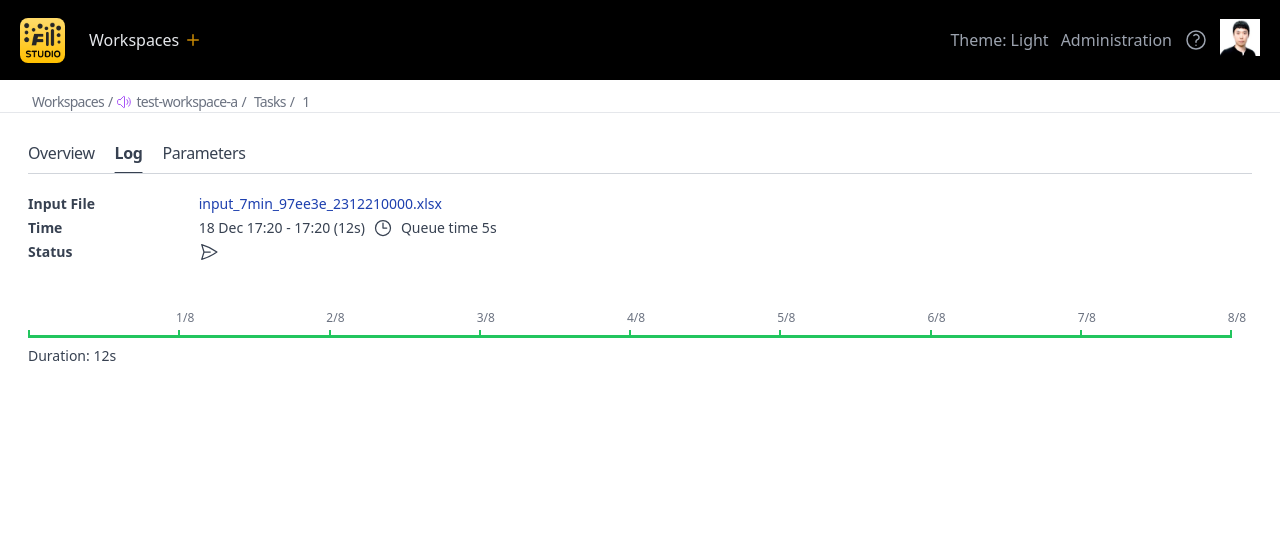
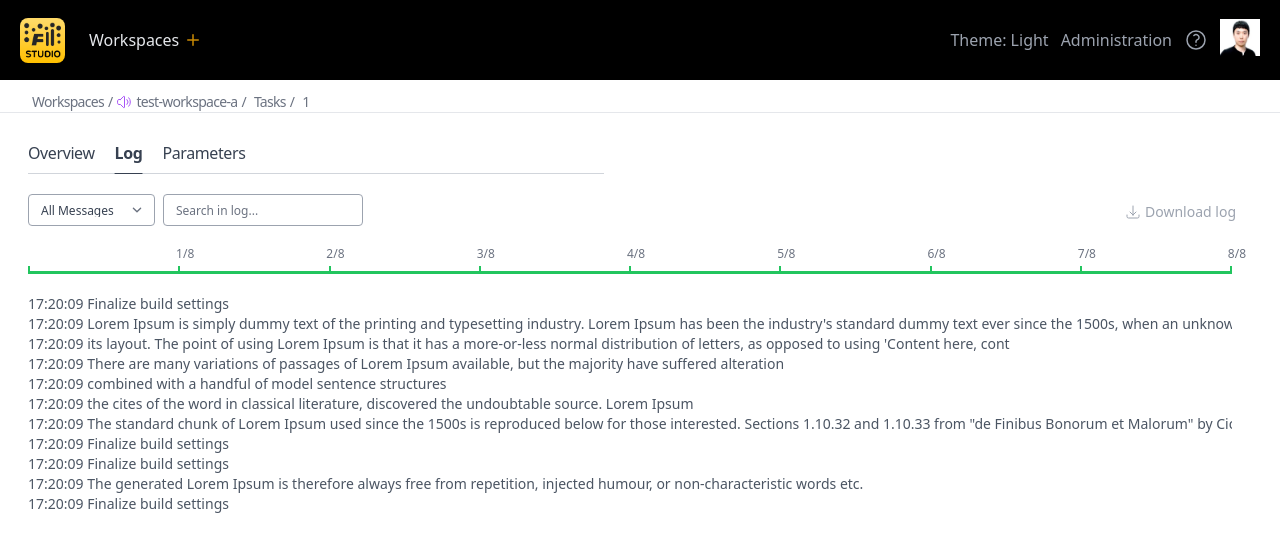
Before and after one commit to u7min/ai-portal-sb, a Next.js app: page /translations/1/tasks/1 in a window 1280 px wide. Both pictures are taken after a click on the element "Log". Shown: the top 552 px of the page. Built offline with nearby package versions, Linux system fonts and the light colour scheme.

Commit message:
Task 화면 UI 업그레이드

```diff
--- /dev/null
+++ b/components/svgs/svg-download.tsx
@@ -0,0 +1,23 @@
+import React from 'react';
+import { cls } from '@libs/client/utils';
+
+const SvgDownload = ({ className }: SvgProps) => {
+  return (
+    <svg
+      xmlns="http://www.w3.org/2000/svg"
+      fill="none"
+      viewBox="0 0 24 24"
+      strokeWidth="1.5"
+      stroke="currentColor"
+      className={cls(className ? className : 'w-5 h-5')}
+    >
+      <path
+        strokeLinecap="round"
+        strokeLinejoin="round"
+        d="M3 16.5v2.25A2.25 2.25 0 0 0 5.25 21h13.5A2.25 2.25 0 0 0 21 18.75V16.5M16.5 12 12 16.5m0 0L7.5 12m4.5 4.5V3"
+      />
+    </svg>
+  );
+};
+
+export default SvgDownload;
--- a/pages/translations/[id]/tasks/[taskId].tsx
+++ b/pages/translations/[id]/tasks/[taskId].tsx
@@ -16,6 +16,7 @@ import { TranslationTaskStatus } from '@components/status';
 import SvgFailed from '@components/svgs/svg-failed';
 import SvgCanceled from '@components/svgs/svg-canceled';
 import SvgAirplane from '@components/svgs/svg-airplane';
+import SvgDownload from '@components/svgs/svg-download';
 
 type TabType = 'overview' | 'log' | 'parameters';
 type StatusType = 'all' | 'loading' | 'success' | 'failed' | 'canceled';
@@ -39,7 +40,7 @@ const Task: NextPage = () => {
     return (
       <div
         className={cls(
-          tab === currentTab ? 'underline underline-offset-[13px] font-semibold' : '',
+          tab === currentTab ? 'z-10 underline underline-offset-[13.5px] font-semibold' : '',
           'cursor-pointer hover:text-pink-600',
         )}
         onClick={() => setTab(currentTab)}
@@ -110,14 +111,17 @@ const Task: NextPage = () => {
           </div>
         )}
       </div>
-      <div className="p-7 divide-y space-y-2 divide-gray-300 overflow-x-scroll">
+      <div className="p-7 space-y-2 overflow-x-scroll">
         <div className="max-w-lg flex flex-row space-x-5 items-center tracking-tight whitespace-nowrap">
           <TabItem currentTab="overview" title="Overview" />
           <TabItem currentTab="log" title="Log" />
           <TabItem currentTab="parameters" title="Parameters" />
         </div>
+        {tab === 'overview' && (
+          <div>
+            <div className="max-w-xl border-t border-gray-300" />
             <div className="pt-5 flex flex-col space-y-10">
-          <div className="max-w-lg whitespace-nowrap space-y-1 text-sm">
+              <div className="max-w-xl whitespace-nowrap space-y-1 text-sm">
                 <div className="flex flex-row items-center">
                   <div className="w-1/3 font-semibold">Input File</div>
                   <div className="w-2/3">
@@ -180,6 +184,139 @@ const Task: NextPage = () => {
               </div>
             </div>
           </div>
+        )}
+        {tab === 'log' && (
+          <div>
+            <div className="max-w-xl border-t border-gray-300" />
+            <div className="pt-5 flex flex-col space-y-10">
+              <div className="border-gray-300 whitespace-nowrap space-y-1 text-sm flex flex-row items-center justify-between pr-4">
+                <div className="flex flex-row items-center space-x-2">
+                  <select className="h-8 text-xs rounded border-gray-400">
+                    <option>All Messages</option>
+                    <option>Errors</option>
+                    <option>Info</option>
+                    <option>Debug</option>
+                  </select>
+                  <input
+                    type="text"
+                    className="rounded text-xs h-8 border-gray-400"
+                    placeholder="Search in log..."
+                  />
+                </div>
+                <div className="text-gray-400">
+                  <div className="flex flex-row items-center space-x-1">
+                    <SvgDownload className="h-4 w-4" />
+                    <span>Download log</span>
+                  </div>
+                </div>
+              </div>
+              <div className="pr-5 w-full flex flex-col">
+                <div className="flex flex-row h-2 text-xs text-green-700">
+                  {[
+                    { step: 1, name: 'download_input_file' },
+                    { step: 2, name: 'load_json' },
+                    { step: 3, name: 'get_sentence_list' },
+                    { step: 4, name: 'make_src_to_tag' },
+                    { step: 5, name: 'mamt_task1' },
+                    { step: 6, name: 'preprocessing' },
+                    { step: 7, name: 'google_translation' },
+                    { step: 8, name: 'upload_output_file' },
+                  ].map((s, index) => (
+                    <div
+                      key={index}
+                      className="relative w-full border-l-2 border-b-[3.2px] border-green-500 last:border-r-2 hover:border-b-8 cursor-pointer group"
+                    >
+                      <span className="visible absolute -top-5 -right-4 text-gray-500 font-thin group-hover:invisible">
+                        {s.step}/8
+                      </span>
+                      <span className="invisible absolute -top-5 -left-1 bg-white group-hover:visible whitespace-nowrap">
+                        Step {s.step}/8: {s.name}
+                      </span>
+                    </div>
+                  ))}
+                </div>
+                <div className="text-gray-600 text-sm pt-5 whitespace-nowrap overflow-x-auto">
+                  <div className="">17:20:09 Finalize build settings</div>
+                  <div className="">
+                    17:20:09 Lorem Ipsum is simply dummy text of the printing and typesetting
+                    industry. Lorem Ipsum has been the industry's standard dummy text ever since the
+                    1500s, when an unknown printer took a galley of type and scrambled
+                  </div>
+                  <div className="">
+                    17:20:09 its layout. The point of using Lorem Ipsum is that it has a
+                    more-or-less normal distribution of letters, as opposed to using 'Content here,
+                    cont
+                  </div>
+                  <div className="">
+                    17:20:09 There are many variations of passages of Lorem Ipsum available, but the
+                    majority have suffered alteration
+                  </div>
+                  <div className="">
+                    17:20:09 combined with a handful of model sentence structures
+                  </div>
+                  <div className="">
+                    17:20:09 the cites of the word in classical literature, discovered the
+                    undoubtable source. Lorem Ipsum
+                  </div>
+                  <div className="">
+                    17:20:09 The standard chunk of Lorem Ipsum used since the 1500s is reproduced
+                    below for those interested. Sections 1.10.32 and 1.10.33 from "de Finibus
+                    Bonorum et Malorum" by Cicero are also reproduced
+                  </div>
+                  <div className="">17:20:09 Finalize build settings</div>
+                  <div className="">17:20:09 Finalize build settings</div>
+                  <div className="">
+                    17:20:09 The generated Lorem Ipsum is therefore always free from repetition,
+                    injected humour, or non-characteristic words etc.
+                  </div>
+                  <div className="">17:20:09 Finalize build settings</div>
+                </div>
+              </div>
+            </div>
+          </div>
+        )}
+        {tab === 'parameters' && (
+          <div>
+            <div className="max-w-xl border-t border-gray-300" />
+            <div className="pt-5 flex flex-col space-y-5">
+              <div className="flex flex-col space-y-2">
+                <h2 className="text-xl">Input Parameters</h2>
+                <div className="divide-y space-y-1 text-sm">
+                  <div className="flex flex-row items-center text-gray-400">
+                    <div className="w-1/2">Name</div>
+                    <div className="w-1/2">Value</div>
+                  </div>
+                  {[1, 2, 3, 4, 5, 6, 7, 8, 9].map((v, i) => {
+                    return (
+                      <div key={i} className="flex flex-row items-center py-0.5">
+                        <div className="w-1/2">param{v}</div>
+                        <div className="w-1/2">fofapfewofpafepawfeoa</div>
+                      </div>
+                    );
+                  })}
+                </div>
+              </div>
+              <div className="flex flex-col space-y-2">
+                <h2 className="text-xl">Output Parameters</h2>
+                <div className="divide-y space-y-1 text-sm">
+                  <div className="flex flex-row items-center text-gray-400">
+                    <div className="w-1/2">Name</div>
+                    <div className="w-1/2">Value</div>
+                  </div>
+                  {[1, 2, 3, 4, 5, 6, 7, 8, 9].map((v, i) => {
+                    return (
+                      <div key={i} className="flex flex-row items-center py-0.5">
+                        <div className="w-1/2">param{v}</div>
+                        <div className="w-1/2">fofapfewofpafepawfeoa</div>
+                      </div>
+                    );
+                  })}
+                </div>
+              </div>
+            </div>
+          </div>
+        )}
+      </div>
     </Layout>
   );
 };
```
Lines whose indentation alone changed are shown as unchanged.
